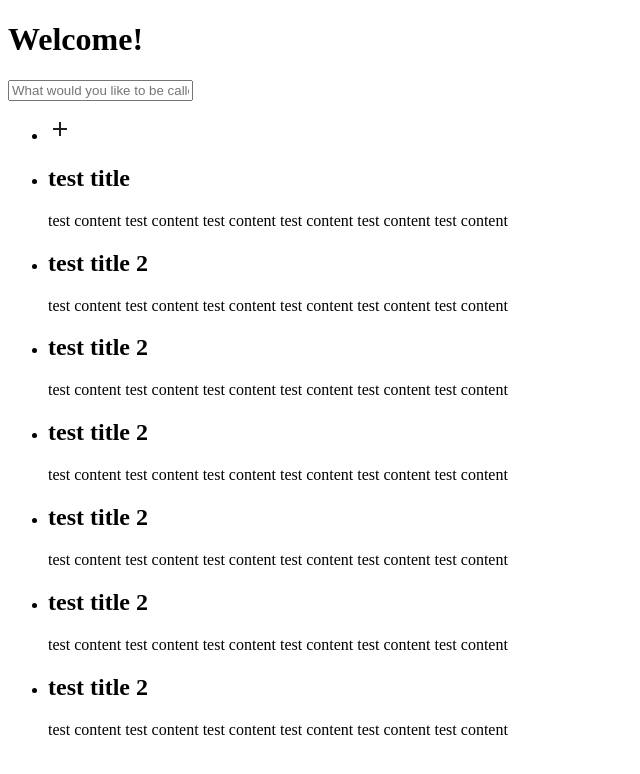
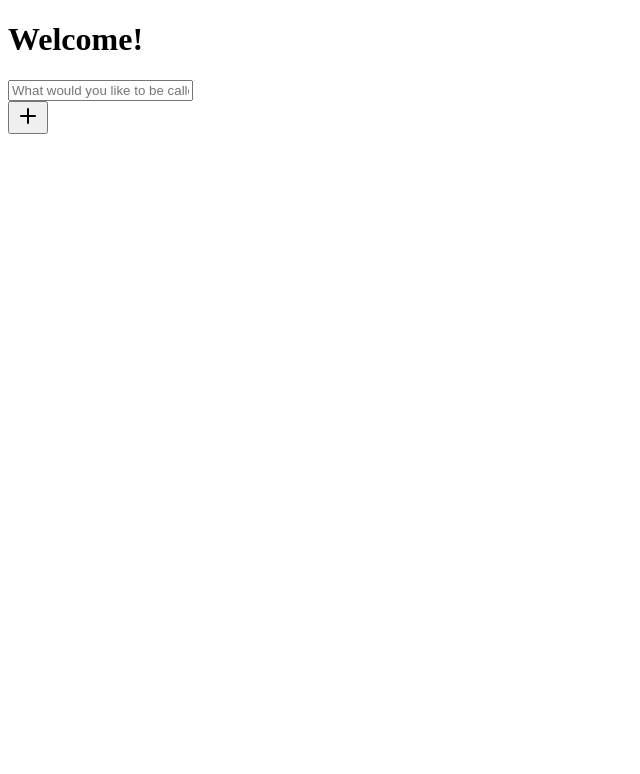
Before and after one commit to andrea-malvezzi/my-todo-app, a SvelteKit app: page / in a window 1280 px wide. Shown: the top 774 px of the page, without its empty margins (0-640 px from the left). Built offline with nearby package versions, Linux system fonts and the light colour scheme.

Commit message:
localStorage support
Now supporting localStorage. Also added the functionalities to add new to-do items and an apposite form with a fade animation.
Changed the add icon color and centered it.

```diff
--- a/package.json
+++ b/package.json
@@ -32,5 +32,8 @@
 		"typescript": "^5.0.0",
 		"typescript-eslint": "^8.20.0",
 		"vite": "^6.0.0"
+	},
+	"dependencies": {
+		"lucide-svelte": "^0.479.0"
 	}
 }
--- a/src/routes/+page.svelte
+++ b/src/routes/+page.svelte
@@ -4,7 +4,7 @@
     let username : string | undefined = $state();
 </script>
 
-<div class="w-screen h-screen overflow-x-hidden font-Comfortaa flex flex-col justify-center items-center bg-template-bg">
+<div class="w-screen h-screen overflow-hidden font-Comfortaa flex flex-col justify-center items-center bg-template-bg">
     <div class="flex flex-col justify-center items-center w-3/4">
         <Greetings {username} />
         <!-- maybe make this a toast notification with an input to be less intrusive -->
--- a/src/routes/Add_to_do_item.svelte
+++ b/src/routes/Add_to_do_item.svelte
@@ -1,6 +1,44 @@
 <script lang="ts">
+    import { Plus, X, Check, DoorClosed } from 'lucide-svelte';
+    import { createEventDispatcher } from 'svelte';
+    import { fade } from 'svelte/transition';
+    import type { Item } from "../types/interfaces.ts";
 
+    // Callback property that the parent component must provide
+    export let onAddToDoItem: (item: Item) => void;
+
+    let visibilityFlag = false;
+    let newToDoItem : Item = { title: '', content: '' };
+
+    function showAddItemForm(){
+        visibilityFlag = !visibilityFlag;
+    }
+
+    function addToDoItem() {
+        if (newToDoItem.title && newToDoItem.content){
+            onAddToDoItem(newToDoItem);
+            newToDoItem = { title: '', content: ''};
+            visibilityFlag = false;
+        }
+    }
 </script>
-<li class="border-4 border-green-200 text-green-200" {onclick}>
-    <img src="/add_icon.svg" alt="">
-</li>
+<div class="border-4 mt-2 border-green-200 text-green-200 flex flex-row justify-center rounded-md">
+    {#if visibilityFlag}
+        <form transition:fade class="flex flex-col justify-center">
+            <input type="text" class="mt-1 border-1 border-gray-400 rounded-sm text-template-text" bind:value={newToDoItem.title} placeholder="Give your to-do a title!">
+            <input type="text" class="mt-1 border-1 border-gray-400 rounded-sm text-template-text" bind:value={newToDoItem.content} placeholder="Add some extra notes!">
+            <div class="flex flex-row justify-evenly w-full">
+                <button on:click={showAddItemForm}>
+                    <X size={24} color="red" />
+                </button>
+                <button on:click={addToDoItem}>
+                    <Check size={24} />
+                </button>
+            </div>
+        </form>
+    {:else}
+        <button on:click={showAddItemForm}>
+            <Plus size={24}/>
+        </button>
+    {/if}
+</div>
--- a/src/routes/To_do_item.svelte
+++ b/src/routes/To_do_item.svelte
@@ -5,4 +5,5 @@
 <li class="mt-1 bg-template-accent rounded-md w-full">
     <h2 class="text-lg">{title}</h2>
     <span>{content}</span>
+    <!-- add two button, one to check and one to mark as done, on the side -->
 </li>
--- a/src/routes/To_do_list.svelte
+++ b/src/routes/To_do_list.svelte
@@ -1,43 +1,35 @@
 <script lang="ts">
+    import { onMount } from "svelte";
     import To_do_item from "./To_do_item.svelte";
     import Add_to_do_item from "./Add_to_do_item.svelte";
     import type { Items } from "../types/interfaces.ts";
 
-    let items: Items = {
-        1 : {
-            title : "test title",
-            content : "test content test content test content test content test content test content"
-        },
-        2 : {
-            title : "test title 2",
-            content : "test content test content test content test content test content test content"
-        },
-        3 : {
-            title : "test title 2",
-            content : "test content test content test content test content test content test content"
-        },
-        4 : {
-            title : "test title 2",
-            content : "test content test content test content test content test content test content"
-        },
-        5 : {
-            title : "test title 2",
-            content : "test content test content test content test content test content test content"
-        },
-        6 : {
-            title : "test title 2",
-            content : "test content test content test content test content test content test content"
-        },
-        7 : {
-            title : "test title 2",
-            content : "test content test content test content test content test content test content"
-        }
-    };
+    // when localStorage gets updated, fetch latest item.
+    // render last item after fetching it.
+    // at website start, fetch items.
+    let items: Items = {};
+
+    onMount(() => {
+        const storedItems = localStorage.getItem('toDoItems');
+
+        if (storedItems)
+            items = JSON.parse(storedItems);
+    })
+
+    function updateLocalStorage() {
+        localStorage.setItem('toDoItems', JSON.stringify(items));
+    }
+
+    function handleAddToDoItem(newItem: { title: string; content: string }) {
+        let nextKey = Object.keys(items).length;
+        items[nextKey] = { title: newItem.title, content: newItem.content };
+        updateLocalStorage();
+    }
 </script>
 
-<div class="w-full">
-    <ul class="text-center mt-2 w-full">
-        <Add_to_do_item />
+<div class="w-full max-h-[50vh] flex flex-col">
+    <Add_to_do_item onAddToDoItem={handleAddToDoItem}/>
+    <ul class="text-center mt-2 w-full flex flex-col max-h-full overflow-y-scroll">
         {#each Object.entries(items) as item}
             <To_do_item title={item[1]['title']} content={item[1]['content']} />
         {/each}
```
Also changed, not shown: static/add_icon.svg (deleted), 1 other file (tests, documents, lock files or other folders).
